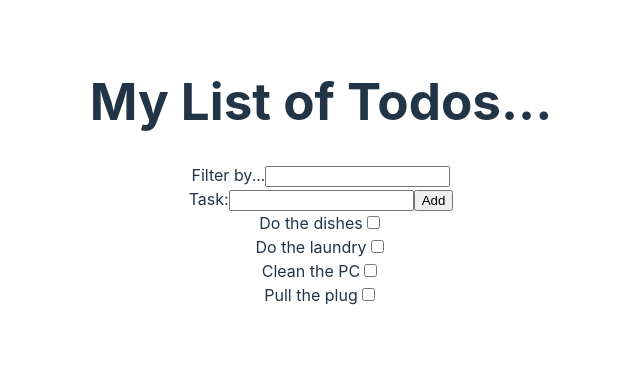
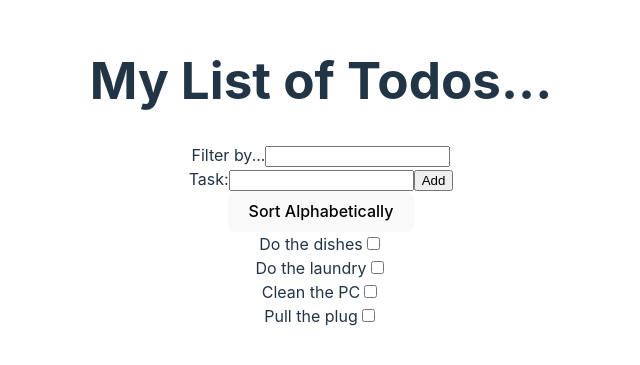
Before and after one commit to edgar096/React-Todo-App, a React (Vite) app: page / in a window 1280 px wide. Shown: the part 227-592 px from the top of the page, without its empty margins (319-959 px from the left). Built offline with nearby package versions, Linux system fonts and the light colour scheme.

Commit message:
Fixed empty todo logic. Creating component for todo sorting

```diff
--- a/src/App.jsx
+++ b/src/App.jsx
@@ -3,6 +3,11 @@ import './App.css';
 import TodoForm from './TodoInput/TodoForm';
 import TodoItems from './TodoList/TodoItems';
 import TodoFilter from './TodoInput/TodoFilter';
+import TodoSort from './TodoInput/TodoSort';
+
+//Human time (Added x minutes ago...)
+//Sort Todos
+//Add todos to localstorage
 function App() {
   let todos = [
     {
@@ -33,11 +38,13 @@ function App() {
 
   const [todoList, setTodoList] = useState(todos);
   const [todoFilteredData, setTodoFilteredData] = useState(todos);
+  const [todoSortedData, setTodoSortedData] = useState(todos);
 
   function handleAddTodo(task) {
     const newElement = { id: Math.random(), task: task, completed: false };
     setTodoList((prev) => [...prev, newElement]);
     setTodoFilteredData((prev) => [...prev, newElement]);
+    //setTodoSortedData((prev) => [...prev, newElement]);
   }
 
   function handleTodoFilter(filter) {
@@ -46,11 +53,17 @@ function App() {
     );
   }
 
+  function handleTodoSort() {
+    setTodoSortedData(todoList.sort((a, b) => a.task - b.task));
+    console.log(todoList);
+  }
+
   return (
     <>
       <h1>My List of Todos...</h1>
       <TodoFilter handleTodoFilter={handleTodoFilter} />
       <TodoForm handleAddTodo={handleAddTodo} />
+      <TodoSort handleTodoSort={handleTodoSort} />
       <TodoItems data={todoFilteredData} />
     </>
   );
--- a/src/TodoInput/TodoForm.jsx
+++ b/src/TodoInput/TodoForm.jsx
@@ -4,9 +4,9 @@ function TodoForm({ handleAddTodo }) {
 
   function handleNewTodo(e) {
     e.preventDefault();
-    handleAddTodo(e.target.reactform.value);
-    e.target.reactform.value = '';
+    e.target.reactform.value != '' && handleAddTodo(e.target.reactform.value);
   }
+
   function handleNewTodoTask(e) {
     setTask(e.target.value);
   }
--- /dev/null
+++ b/src/TodoInput/TodoSort.jsx
@@ -0,0 +1,12 @@
+function TodoSort({ handleTodoSort }) {
+  return (
+    <>
+      <button onClick={handleTodoSort}>Sort Alphabetically</button>
+    </>
+  );
+}
+
+export default TodoSort;
+
+//When button is clicked, it sorts the existing items
+//so... sort the initial array (todos)
--- a/src/TodoList/TodoItems.jsx
+++ b/src/TodoList/TodoItems.jsx
@@ -11,5 +11,3 @@ function TodoItems({ data }) {
 }
 
 export default TodoItems;
-
-//Filtrar informação por state em vez de guardar o filtro por state
```
